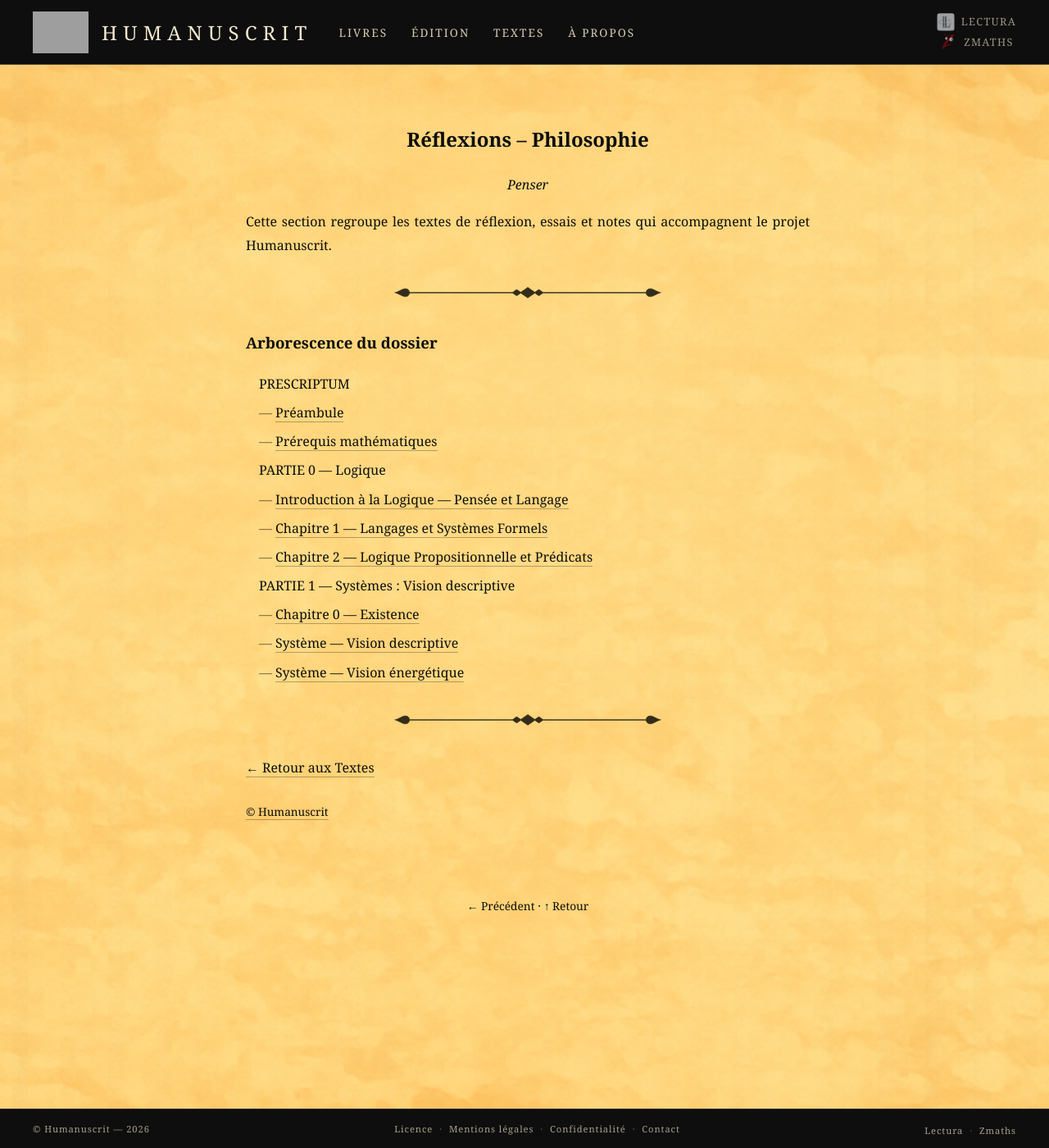
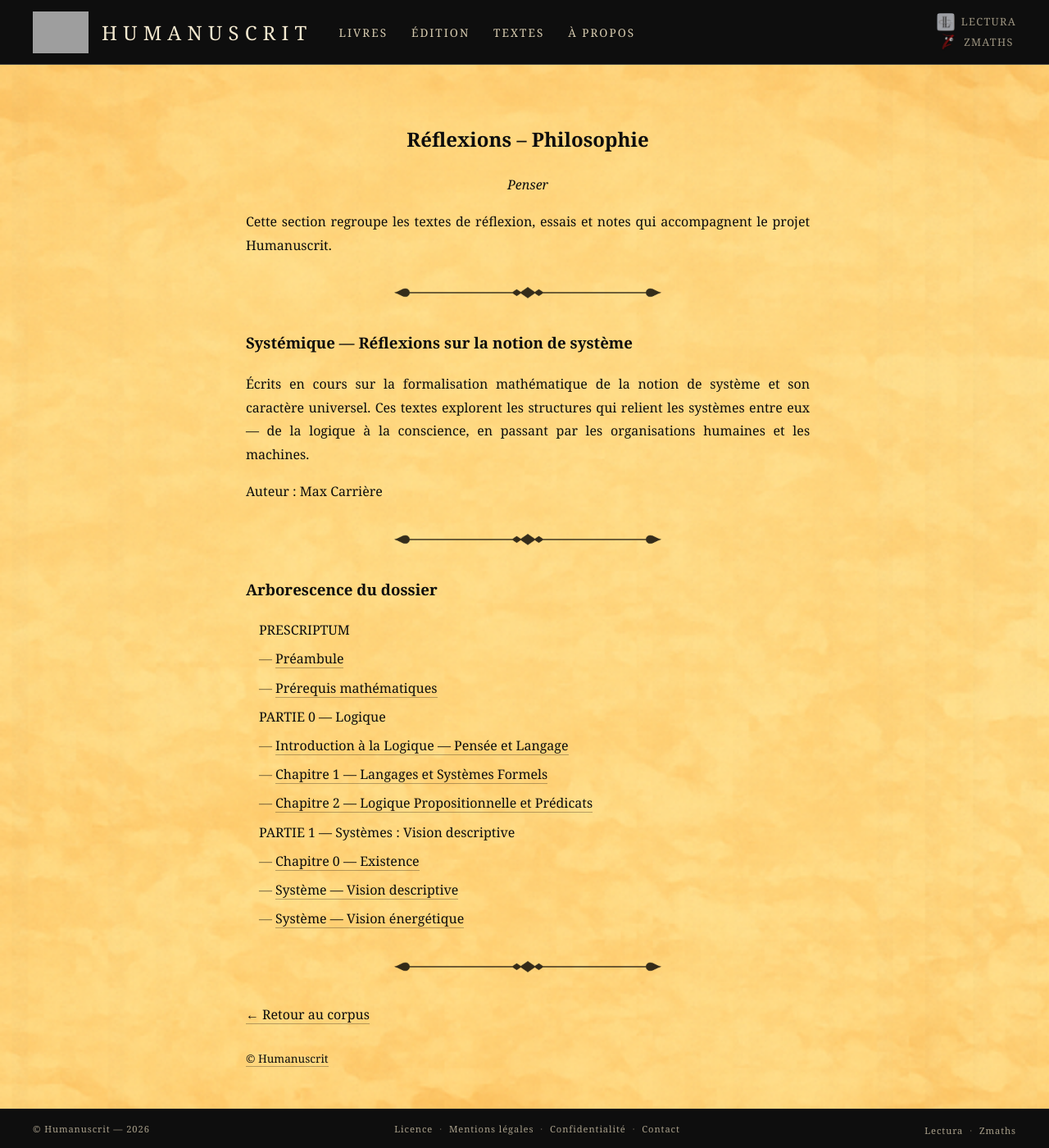
Before and after one commit to maxcarriere/humanuscrit, a Jekyll site: the page built from textes/reflexions/index.md, in a window 1280 px wide and 1400 px high. Shown: the whole window at 82% size. Built offline with Jekyll 4.4.1, drawn with Linux system fonts in a browser that asks for light colours; grey boxes are pictures that could not be loaded.

Commit message:
Systémique déplacée dans Réflexions + séparateurs pages sommaires
- Section Systémique retirée du corpus, ajoutée dans Réflexions
- Séparateur ajouté sous le titre sur toutes les pages sommaires
  (Livres, Édition, Textes, À propos)
- Lien retour vers corpus dans Réflexions

Co-Authored-By: Claude Opus 4.6 <noreply@anthropic.com>

```diff
--- a/textes/reflexions/index.md
+++ b/textes/reflexions/index.md
@@ -7,10 +7,18 @@ Cette section regroupe les textes de réflexion, essais et notes qui accompagnen
 
 ---
 
+### Systémique — Réflexions sur la notion de système
+
+Écrits en cours sur la formalisation mathématique de la notion de système et son caractère universel. Ces textes explorent les structures qui relient les systèmes entre eux — de la logique à la conscience, en passant par les organisations humaines et les machines.
+
+Auteur : Max Carrière
+
+---
+
 ### Arborescence du dossier
 
 {% include arborescence_dossier.html %}
 
 ---
 
-[← Retour aux Textes]({{ '/textes/' | relative_url }})
+[← Retour au corpus]({{ '/textes/corpus/' | relative_url }})
```
Also changed, not shown: a-propos.md (+2 -0 lines), edition.md (+2 -0 lines), productions/index.md (+2 -0 lines), textes/corpus.md (+0 -8 lines), textes/index.md (+2 -0 lines).
